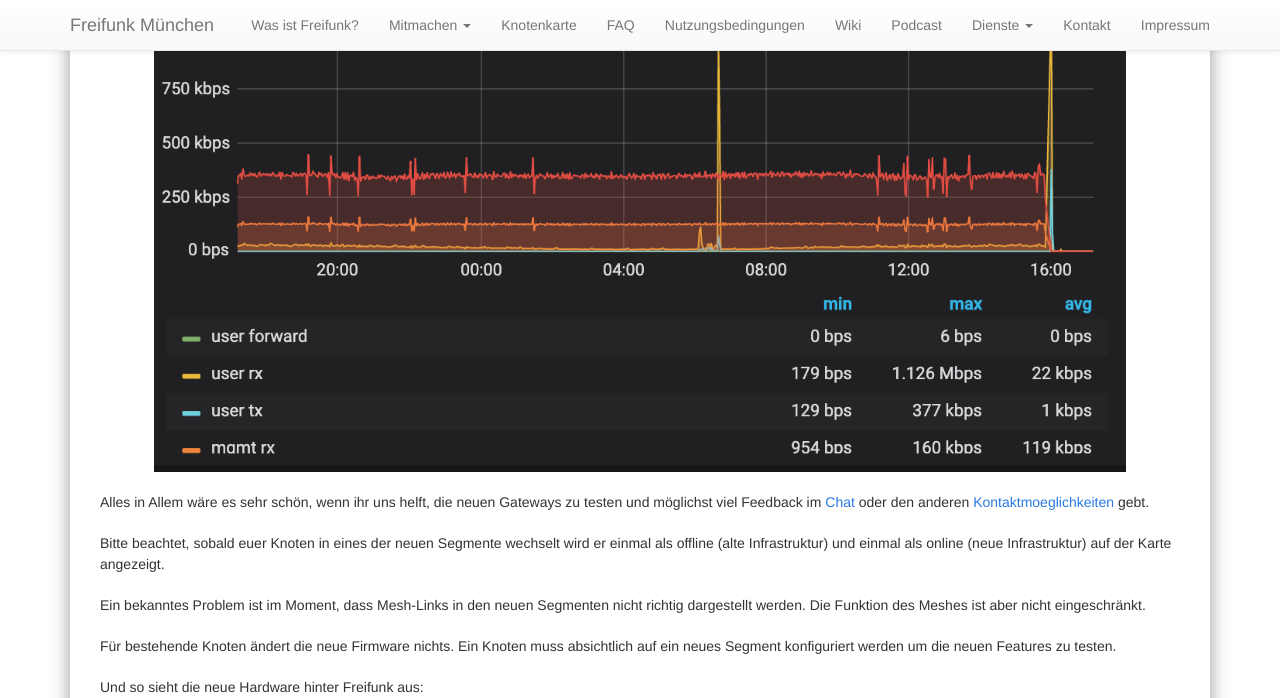
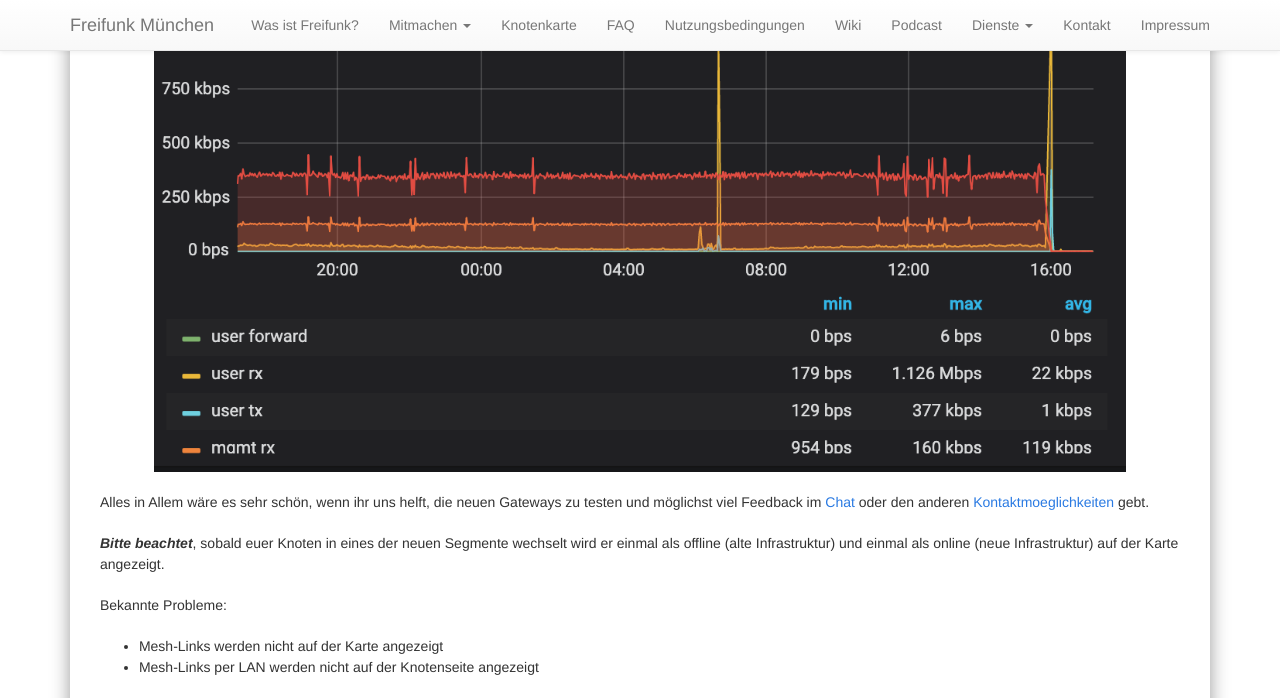
Before and after one commit to freifunkMUC/freifunkmuc.github.io, a Jekyll site: the page built from _posts/2019-05-20-infrastruktur-reboot-teil1.markdown, in a window 1280 px wide and 1400 px high, scrolled down 571 px, cut to the strip 0-698 px from the top of the window. Built offline with Jekyll 4.4.1, drawn with Linux system fonts in a browser that asks for light colours; some of the changed text lies outside the part shown.

Commit message:
Fix format

```diff
--- a/_posts/2019-05-20-infrastruktur-reboot-teil1.markdown
+++ b/_posts/2019-05-20-infrastruktur-reboot-teil1.markdown
@@ -21,15 +21,19 @@ Die Segmentierung wurde vor Allem wegen dem viel zu hohen Management Traffic ang
 
 Alles in Allem wäre es sehr schön, wenn ihr uns helft, die neuen Gateways zu testen und möglichst viel Feedback im [Chat](https://chat.ffmuc.net) oder den anderen [Kontaktmoeglichkeiten](https://ffmuc.net/kontakt) gebt.
 
-Bitte beachtet, sobald euer Knoten in eines der neuen Segmente wechselt wird er einmal als offline (alte Infrastruktur) und einmal als online (neue Infrastruktur) auf der Karte angezeigt.
+**_Bitte beachtet_**, sobald euer Knoten in eines der neuen Segmente wechselt wird er einmal als offline (alte Infrastruktur) und einmal als online (neue Infrastruktur) auf der Karte angezeigt.
 
-Ein bekanntes Problem ist im Moment, dass Mesh-Links in den neuen Segmenten nicht richtig dargestellt werden. Die Funktion des Meshes ist aber nicht eingeschränkt.
+Bekannte Probleme:
 
-Für bestehende Knoten ändert die neue Firmware nichts. Ein Knoten muss absichtlich auf ein neues Segment konfiguriert werden um die neuen Features zu testen.
+- Mesh-Links werden nicht auf der Karte angezeigt
+- Mesh-Links per LAN werden nicht auf der Knotenseite angezeigt
+
+**Für bestehende Knoten ändert die neue Firmware nichts. Ein Knoten muss absichtlich auf ein neues Segment konfiguriert werden um die neuen Features zu testen.**
 
 Und so sieht die neue Hardware hinter Freifunk aus:
 
 ![New Servers](/assets/new_servers.png)
 
 Viele Grüße und viel Spaß beim Testen,
-euer Freifunk München Team
+
+Euer Freifunk München Team
```
